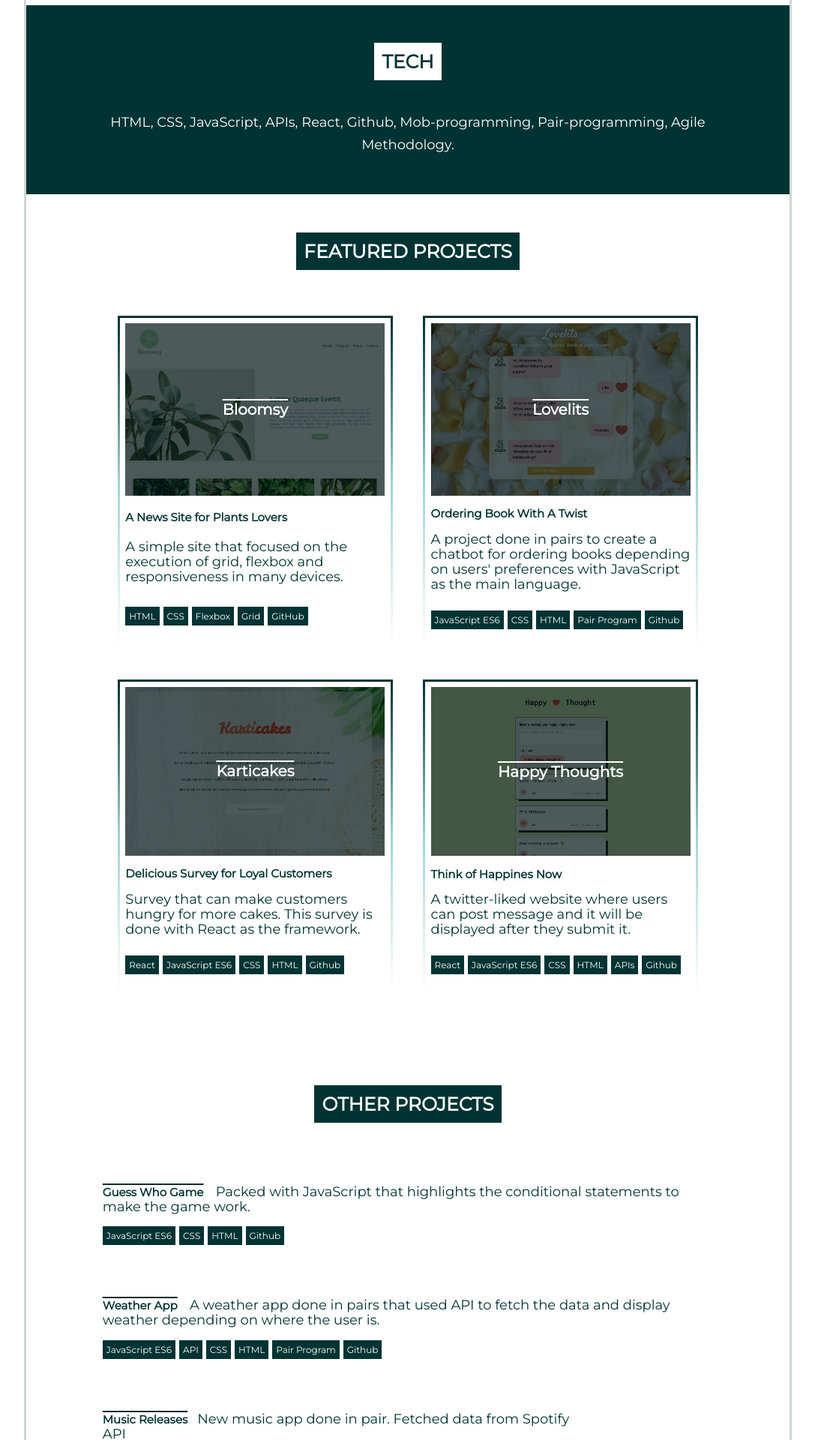
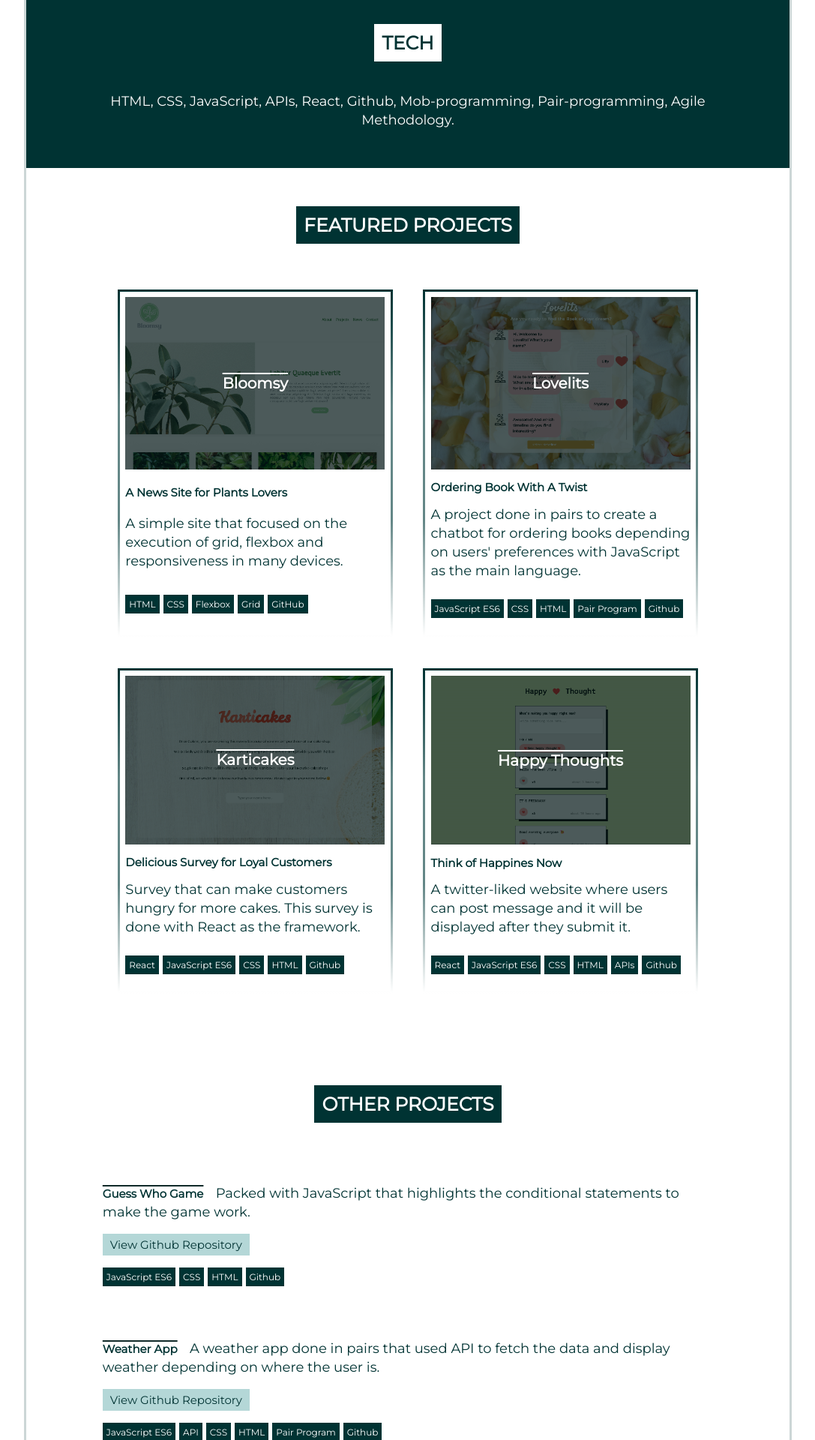
Before and after one commit to Technigo/project-react-portfolio, a React (Create React App) app: page / in a window 1280 px wide. Shown: the part 800-2720 px from the top of the page at 75% size, without its empty margins (96-1183 px from the left). Built offline with nearby package versions, Linux system fonts and the light colour scheme.

Commit message:
add extra feature e.g github repo link

```diff
--- a/public/index.html
+++ b/public/index.html
@@ -13,7 +13,7 @@
       work correctly both with client-side routing and a non-root public URL.
       Learn how to configure a non-root public URL by running `npm run build`.
     -->
-    <title>Kartika's Portfoliox</title>
+    <title>Kartika's Portfolio</title>
     <link href="https://fonts.googleapis.com/css2?family=Montserrat&display=swap" rel="stylesheet">
   </head>
 
--- a/src/assets/featuredprojects.json
+++ b/src/assets/featuredprojects.json
@@ -15,7 +15,7 @@
 	  "id": "2",
 	  "image": "/images/chatbot.png",
 	  "netlify_url": "https://phenomenal-kelpie-2b24fb.netlify.app/",
-	  "github": "https://github.com/katirum/project-chatbot",
+	  "github_url": "https://github.com/katirum/project-chatbot",
 	  "description": "A project done in pairs to create a chatbot for ordering books depending on users' preferences with JavaScript as the main language.",
 	  "tags": ["JavaScript ES6", "CSS", "HTML", "Pair Program", "Github"]
 	},
@@ -25,7 +25,7 @@
 	  "id": "3",
 	  "image": "/images/survey.png",
 	  "netlify_url": "https://karticakes-survey.netlify.app/",
-	  "github": "https://github.com/katirum/project-survey",
+	  "github_url": "https://github.com/katirum/project-survey",
 	  "description": "Survey that can make customers hungry for more cakes. This survey is done with React as the framework.",
 	  "tags": ["React", "JavaScript ES6", "CSS", "HTML", "Github"]
 	},
@@ -35,7 +35,7 @@
 	  "id": "4",
 	  "image": "/images/happythought.png",
 	  "netlify_url": "https://yourhappiness.netlify.app/",
-	  "github": "https://github.com/katirum/project-happy-thoughts",
+	  "github_url": "https://github.com/katirum/project-happy-thoughts",
 	  "description": "A twitter-liked website where users can post message and it will be displayed after they submit it.",
 	  "tags": ["React", "JavaScript ES6", "CSS", "HTML", "APIs", "Github"]
 	}
--- a/src/assets/otherprojects.json
+++ b/src/assets/otherprojects.json
@@ -4,7 +4,7 @@
         "id": "5",
         "image": "",
         "netlify_url": "https://lucky-concha-e3a418.netlify.app/",
-        "github": "https://github.com/katirum/project-guess-who",
+        "github_url": "https://github.com/katirum/project-guess-who",
         "description": "Packed with JavaScript that highlights the conditional statements to make the game work.",
         "tags": ["JavaScript ES6", "CSS", "HTML", "Github"]
       },
@@ -13,7 +13,7 @@
         "id": "6",
         "image": "",
         "netlify_url": "https://tika-linnea-weatherapp.netlify.app/",
-        "github": "https://github.com/katirum/project-weather-app",
+        "github_url": "https://github.com/katirum/project-weather-app",
         "description": "A weather app done in pairs that used API to fetch the data and display weather depending on where the user is.",
         "tags": ["JavaScript ES6", "API", "CSS", "HTML", "Pair Program", "Github"]
       },
@@ -22,7 +22,7 @@
         "id": "7",
         "image": "",
         "netlify_url": "https://v-k-music.netlify.app/",
-        "github": "https://github.com/katirum/project-music-releases",
+        "github_url": "https://github.com/katirum/project-music-releases",
         "description": "New music app done in pair. Fetched data from Spotify API",
         "tags": ["React", "JavaScript ES6", "APIs", "CSS", "HTML", "Pair Program", "Github"]
       },
@@ -31,7 +31,7 @@
         "id": "8",
         "image": "",
         "netlify_url": "https://enchanting-dodol-8f5cc6.netlify.app/",
-        "github": "https://github.com/katirum/project-business-site",
+        "github_url": "https://github.com/katirum/project-business-site",
         "description": "A website created in mob programming session that contains forms and JavaScript for people who wants to sign up for an event ",
         "tags": ["JavaScript ES6", "CSS", "HTML", "Mob Program", "Github"]
       },
@@ -40,7 +40,7 @@
         "id": "9",
         "image": "",
         "netlify_url": "https://joel-tika-movies.netlify.app/",
-        "github": "https://github.com/katirum/project-movies",
+        "github_url": "https://github.com/katirum/project-movies",
         "description": "A multipage site that shows the current most popular movies and a details page about the selected movie when clicked",
         "tags": ["React", "JavaScript ES6", "APIs", "CSS", "HTML", "Pair Program", "Github"]
       }
--- a/src/components/FeaturedProjects.js
+++ b/src/components/FeaturedProjects.js
@@ -1,7 +1,7 @@
 import React from 'react';
 import styled from 'styled-components';
 import data from '../assets/featuredprojects.json'
-import { SectionTitle, Wrapper, Heading, ProjectParagraph, TagIcons, GridWrapper } from './GlobalStyles';
+import { SectionTitle, Wrapper, Heading, ProjectText, Tags, GridWrapper } from './GlobalStyles';
 
 export const FeaturedProjects = () => {
   return (
@@ -23,13 +23,13 @@ export const FeaturedProjects = () => {
               </ProjectDisplay>
             </a>
             <Heading>{item.title}</Heading>
-            <ProjectParagraph primary>{item.description}
-            </ProjectParagraph>
-            <TagIcons>
+            <ProjectText primary>{item.description}
+            </ProjectText>
+            <Tags>
               {item.tags.map((tag) => (
                 <p key={tag}>{tag}</p>
               ))}
-            </TagIcons>
+            </Tags>
           </ProjectCard>
         ))}
       </GridWrapper>
@@ -42,16 +42,19 @@ const ProjectCard = styled.div`
   grid-template-columns: 100%;
   margin-top: 5%;
   margin-bottom: 5%;
+  width: 90%;
+  cursor: pointer;
   border-width: 3px;
   border-style: solid;
   border-image:
     linear-gradient(
       to bottom,
       #003333,
-      #A0D3D3,
+      #648787,
+      #648787,
       white
     ) 1;
-  width: 90%;
+
   transition: transform .8s;
 
   &:hover{
@@ -61,17 +64,10 @@ const ProjectCard = styled.div`
       linear-gradient(
         to top,
         #003333,
-        #A0D3D3,
+        #648787,
+        #648787,
         white
       ) 1;
-  }
-
-  @media (min-width: 668px) and (max-width: 1023px){
-    width: 90%;
-  }
-
-  @media (min-width: 1024px){
-    width: 90%;
   }
 `
 
@@ -82,22 +78,16 @@ const ProjectDisplay = styled.div`
   img{
     display: block;
     width: 100%;
-    height: 100%;
-    }
-
-    &:hover{
-        opacity: 1;
     }
 `
+
 const ProjectDisplayOverlay = styled.div`
   position: absolute;
   top: 0;
   bottom: 0;
   left: 0;
   right: 0;
-  height: 100%;
   width: 100%;
-  opacity: 1;
   transition: .5s;
   background-color: rgb(0, 21, 21, 0.7);
 
--- a/src/components/GlobalStyles.js
+++ b/src/components/GlobalStyles.js
@@ -51,10 +51,11 @@ export const GridWrapper = styled.section`
 
 `
 /* Styling of writing style (paragraph and headings) */
-export const Paragraph = styled.p`
+export const MainText = styled.p`
   font-size: 15px;
   color: ${(props) => (props.primary ? '#003333' : 'white')};
-  line-height: 30px;
+  line-height: 25px;
+  margin: 0;
 
   @media (min-width: 600px) and (max-width: 1023px){
     font-size: 16px;
@@ -64,20 +65,11 @@ export const Paragraph = styled.p`
     font-size: 18px;
   }
 `
-export const ProjectParagraph = styled(Paragraph)`
-  font-size: 15px;
-  line-height: 20px;
+export const ProjectText = styled(MainText)`
   margin: 2% 2%;
   display: inline;
+`
 
-  @media (min-width: 600px) and (max-width: 1023px){
-    font-size: 16px;
-  }
-
-  @media (min-width: 1024px){
-    font-size: 18px;
-  }
-`
 export const Title = styled.h2`
   font-size: 18px;
   color: white;
@@ -119,7 +111,7 @@ export const OverlinedHeading = styled(Heading)`
   font-weight: 600;
 
   &:hover{
-    text-decoration: 2px underline white;
+    text-decoration: 2px overline #102a29;
   }
 `
 /* For icons containers and the icons button styling found in Header and Footer */
@@ -152,8 +144,6 @@ export const IconLink = styled.a`
   background: none;
   border: none;
   margin-right: 15px;
-  filter: ${(props) => (props.primary ? 'none' : 'invert(1)')};
-
 
   img{
     height: 50px;
@@ -178,7 +168,7 @@ export const IconLink = styled.a`
 `
 
 /* Tags styling */
-export const TagIcons = styled.div`
+export const Tags = styled.div`
   margin: 5% 2%;
 
   p{
--- a/src/components/Header.js
+++ b/src/components/Header.js
@@ -30,9 +30,9 @@ export const Header = () => {
         <h1>Front-End</h1>
         <h1>Developer</h1>
       </TitleContainer>
-      <ImageContainer>
+      <ProfilePictureContainer>
         <img src="/images/Kartika.png" alt="Kartika" />
-      </ImageContainer>
+      </ProfilePictureContainer>
     </HeaderContainer>
   )
 }
@@ -90,7 +90,7 @@ const TitleContainer = styled.div`
   }
 `
 
-const ImageContainer = styled.div`
+const ProfilePictureContainer = styled.div`
   img{
     object-fit: cover;
     object-position: top center;
--- a/src/components/OtherProjects.js
+++ b/src/components/OtherProjects.js
@@ -1,13 +1,13 @@
 import React from 'react';
 import styled from 'styled-components';
 import data from '../assets/otherprojects.json'
-import { SectionTitle, Wrapper, TagIcons, ProjectParagraph, OverlinedHeading } from './GlobalStyles';
+import { SectionTitle, Wrapper, Tags, ProjectText, OverlinedHeading } from './GlobalStyles';
 
 export const OtherProjects = () => {
   return (
     <Wrapper primary>
       <SectionTitle primary>OTHER PROJECTS</SectionTitle>
-      <OtherProjectsList>
+      <OtherProjectsContainer>
         {data.map((item) => (
           <OtherProjectsDisplay key={item.id}>
             <a
@@ -16,9 +16,16 @@ export const OtherProjects = () => {
               rel="noreferrer"
               role="button">
               <OverlinedHeading>{item.title}</OverlinedHeading>
-              <ProjectParagraph primary>{item.description}
-              </ProjectParagraph>
+              <ProjectText primary>{item.description}
+              </ProjectText>
             </a>
+            <GithubRepoButton
+              href={item.github_url}
+              target="_blank"
+              rel="noreferrer"
+              label="button"
+              type="button">View Github Repository
+            </GithubRepoButton>
             <OtherProjectsTags>
               {item.tags.map((tag) => (
                 <p key={tag}>{tag}</p>
@@ -26,21 +33,25 @@ export const OtherProjects = () => {
             </OtherProjectsTags>
           </OtherProjectsDisplay>
         ))}
-
-      </OtherProjectsList>
+      </OtherProjectsContainer>
     </Wrapper>
   )
 }
 
-const OtherProjectsList = styled.div`
+const OtherProjectsContainer = styled.div`
   padding-top: 10%;
+
+  @media (min-width: 668px) and (max-width: 1023px){
+    padding-top: 5%;
+    }
 
   @media (min-width: 1024px){
     padding-top: 5%;
     }
 `
+
 const OtherProjectsDisplay = styled.div`
-  margin-bottom: 20%;
+  margin-bottom: 10%;
 
   a{
     text-decoration: none;
@@ -54,16 +65,12 @@ const OtherProjectsDisplay = styled.div`
     }
   }
 
-  @media (min-width: 600px) and (max-width: 1023px){
-    margin-bottom: 10%;
-  }
-
   @media (min-width: 1024px){
     margin-bottom: 5%;
   }
+`
 
-`
-const OtherProjectsTags = styled(TagIcons)`
+const OtherProjectsTags = styled(Tags)`
   margin: 5% 0;
 
   @media (min-width: 600px) and (max-width: 1023px){
@@ -74,3 +81,17 @@ const OtherProjectsTags = styled(TagIcons)`
     margin: 2% 0 8% 0;
   }
 `
+const GithubRepoButton = styled.a`
+  display: inline-block;
+  margin-top: 2%;
+  border: none;
+  padding: 5px 10px;
+  color: #003333;
+  background-color: #B4D7D7;
+  font-family: 'Montserrat', sans-serif;
+  cursor: pointer;
+  transition: transform .5s;
+
+    &:hover{
+    transform: scale(0.90);
+`
--- a/src/components/TechSkills.js
+++ b/src/components/TechSkills.js
@@ -1,21 +1,21 @@
 import React from 'react';
 import styled from 'styled-components';
 
-import { Wrapper, SectionTitle, Paragraph } from './GlobalStyles'
+import { Wrapper, SectionTitle, MainText } from './GlobalStyles'
 
 export const TechSkills = () => {
   return (
     <Wrapper>
       <SectionTitle>TECH</SectionTitle>
-      <TechSkillsText>HTML, CSS,
+      <TechSkillsName>HTML, CSS,
       JavaScript, APIs, React, Github, Mob-programming, Pair-programming,
         Agile Methodology.
-      </TechSkillsText>
+      </TechSkillsName>
     </Wrapper>
   )
 }
 
-const TechSkillsText = styled(Paragraph)`
+const TechSkillsName = styled(MainText)`
   text-align: center;
   margin-top: 5%;
 
```
Also changed, not shown: src/components/Footer.js (+8 -7 lines), src/components/Introduction.js (+7 -17 lines), src/components/Skills.js (+26 -25 lines), src/components/Thoughts.js (+16 -25 lines).
